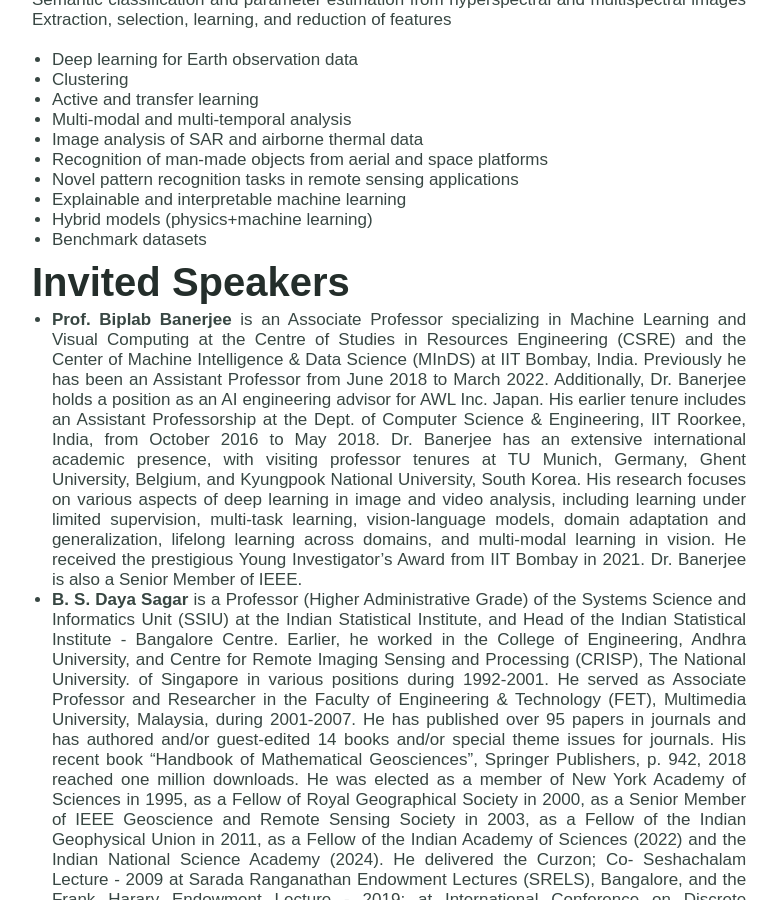
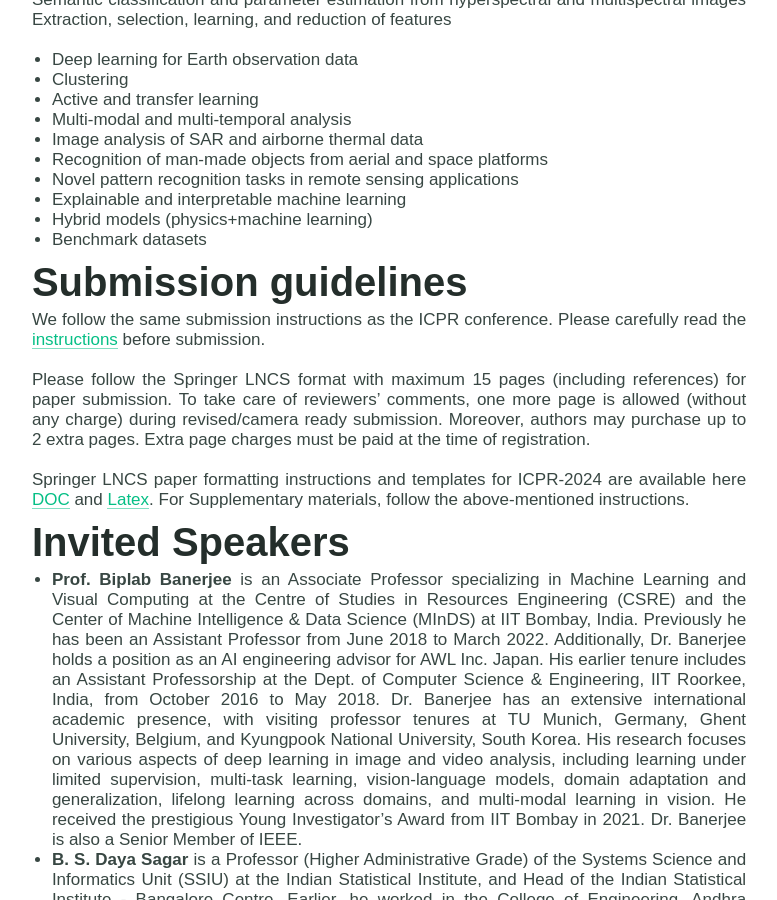
Before and after one commit to IAPR-TC7/iapr-tc7.github.io, a Jekyll site: the page built from prrs2024.md, in a window 1280 px wide and 900 px high, scrolled down 613 px. Shown: the whole window, without its empty margins (251-1028 px from the left). Built offline with Jekyll 4.4.1, drawn with Linux system fonts in a browser that asks for light colours.

Commit message:
Update prrs2024.md
Added submission instructions

```diff
--- a/prrs2024.md
+++ b/prrs2024.md
@@ -30,6 +30,13 @@ Extraction, selection, learning, and reduction of features
 * Hybrid models (physics+machine learning)
 * Benchmark datasets
 
+# Submission guidelines
+We follow the same submission instructions as the ICPR conference. Please carefully read the [instructions](https://icpr2024.org/Instruction.html) before submission.
+
+Please follow the Springer LNCS format with maximum 15 pages (including references) for paper submission. To take care of reviewers' comments, one more page is allowed (without any charge) during revised/camera ready submission. Moreover, authors may purchase up to 2 extra pages. Extra page charges must be paid at the time of registration.
+
+Springer LNCS paper formatting instructions and templates for ICPR-2024 are available here [DOC](https://icpr2024.org/pdf/ICPR_2024_DOC_Templates.zip) and [Latex](https://icpr2024.org/pdf/ICPR_2024_LaTeX_Templates.zip). For Supplementary materials, follow the above-mentioned instructions.
+
 # Invited Speakers
 
 * **Prof. Biplab Banerjee** is an Associate Professor specializing in Machine Learning and Visual Computing at the Centre of Studies in Resources Engineering (CSRE) and the Center of Machine Intelligence & Data Science (MInDS) at IIT Bombay, India. Previously he has been an Assistant Professor from June 2018 to March 2022. Additionally, Dr. Banerjee holds a position as an AI engineering advisor for AWL Inc. Japan. His earlier tenure includes an Assistant Professorship at the Dept. of Computer Science & Engineering, IIT Roorkee, India, from October 2016 to May 2018. Dr. Banerjee has an extensive international academic presence, with visiting professor tenures at TU Munich, Germany, Ghent University, Belgium, and Kyungpook National University, South Korea. His research focuses on various aspects of deep learning in image and video analysis, including learning under limited supervision, multi-task learning, vision-language models, domain adaptation and generalization, lifelong learning across domains, and multi-modal learning in vision. He received the prestigious Young Investigator's Award from IIT Bombay in 2021. Dr. Banerjee is also a Senior Member of IEEE.
```
